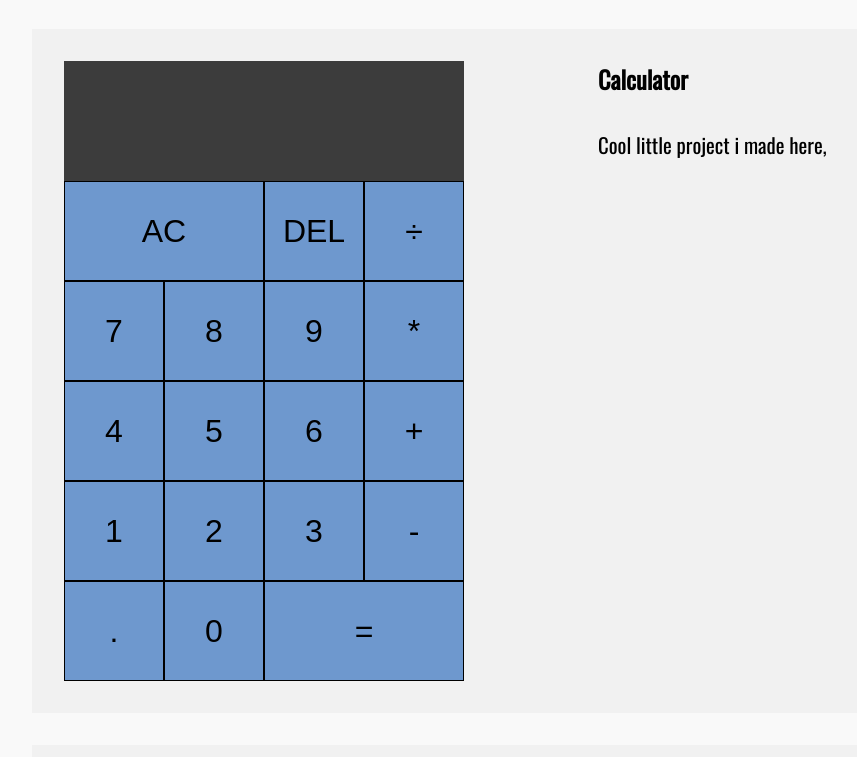
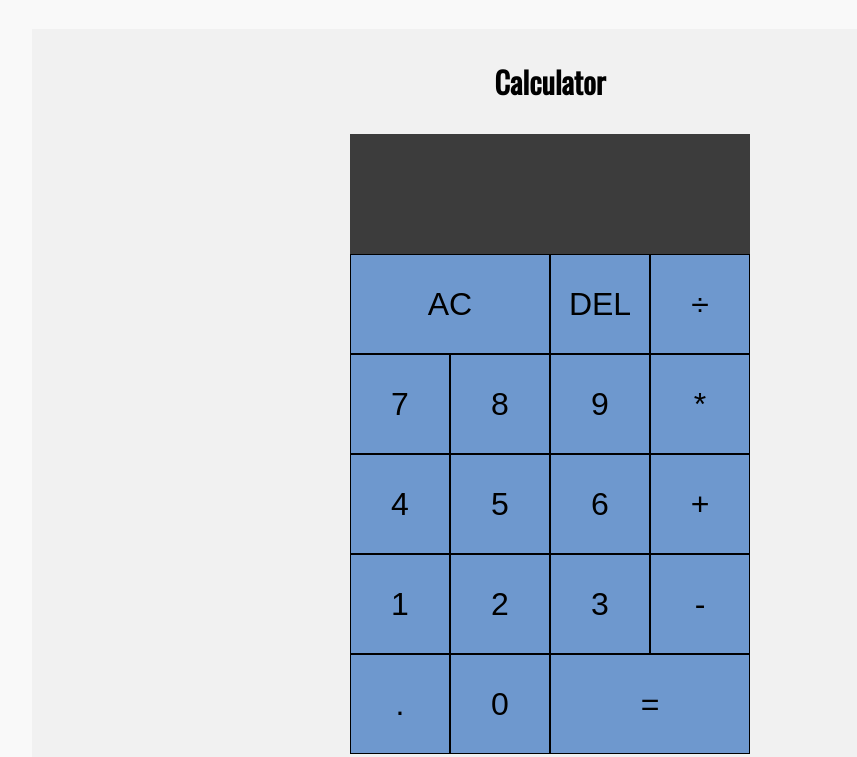
Before and after one commit to DavidMazimo/AnimatedProject, a plain HTML site: page index.html in a window 1280 px wide. Shown: the part 843-1600 px from the top of the page, without its empty margins (90-947 px from the left). Drawn offline with nearby package versions, Linux system fonts and the light colour scheme.

Commit message:
changes update

```diff
--- a/index.html
+++ b/index.html
@@ -25,8 +25,7 @@
     <header class="main-header">
       <h1><span>My</span> Projects</h1>
       <p>
-        Lorem ipsum dolor sit amet consectetur adipisicing elit. Molestias,
-        quam!
+        Just a small list of simple javascript Projects
       </p>
     </header>
 
@@ -45,7 +44,8 @@
         </div>
       </section>
 
-      <section class="card" data-aos="fade-left">
+      <section class="card-calc" data-aos="fade-left">
+        <h3>Calculator</h3>
         <div class="calculator-grid">
           <div class="output">
             <div class="data-previous-operand previous-operand"></div>
@@ -69,12 +69,6 @@
           <button class="data-number">.</button>
           <button class="data-number">0</button>
           <button class="data-equals span-two">=</button>
-        </div>
-        <div>
-          <h3>Calculator</h3>
-          <p>
-            Cool little project i made here,
-          </p>
         </div>
       </section>
 
--- a/style.css
+++ b/style.css
@@ -92,6 +92,8 @@ img {
     display: block;
   }
 }
+
+/* Calculator */
 .calculator-grid {
   display: grid;
   grid-template-columns: repeat(4, 100px);
@@ -133,8 +135,21 @@ img {
 .span-two {
   grid-column: span 2;
 }
+.card-calc {
+  background: #f1f1f1;
+  display: flex;
+  flex-direction: column;
+  justify-content: center;
+  align-items: center;
+  padding-bottom: 1em;
+  margin-bottom: 1em;
+}
+.card-calc h3 {
+  margin: 1em 0;
+  font-size: 30px;
+}
+/* Todo List */
 
-/* Todo List */
 form {
   min-height: 20vh;
   display: flex;
```
